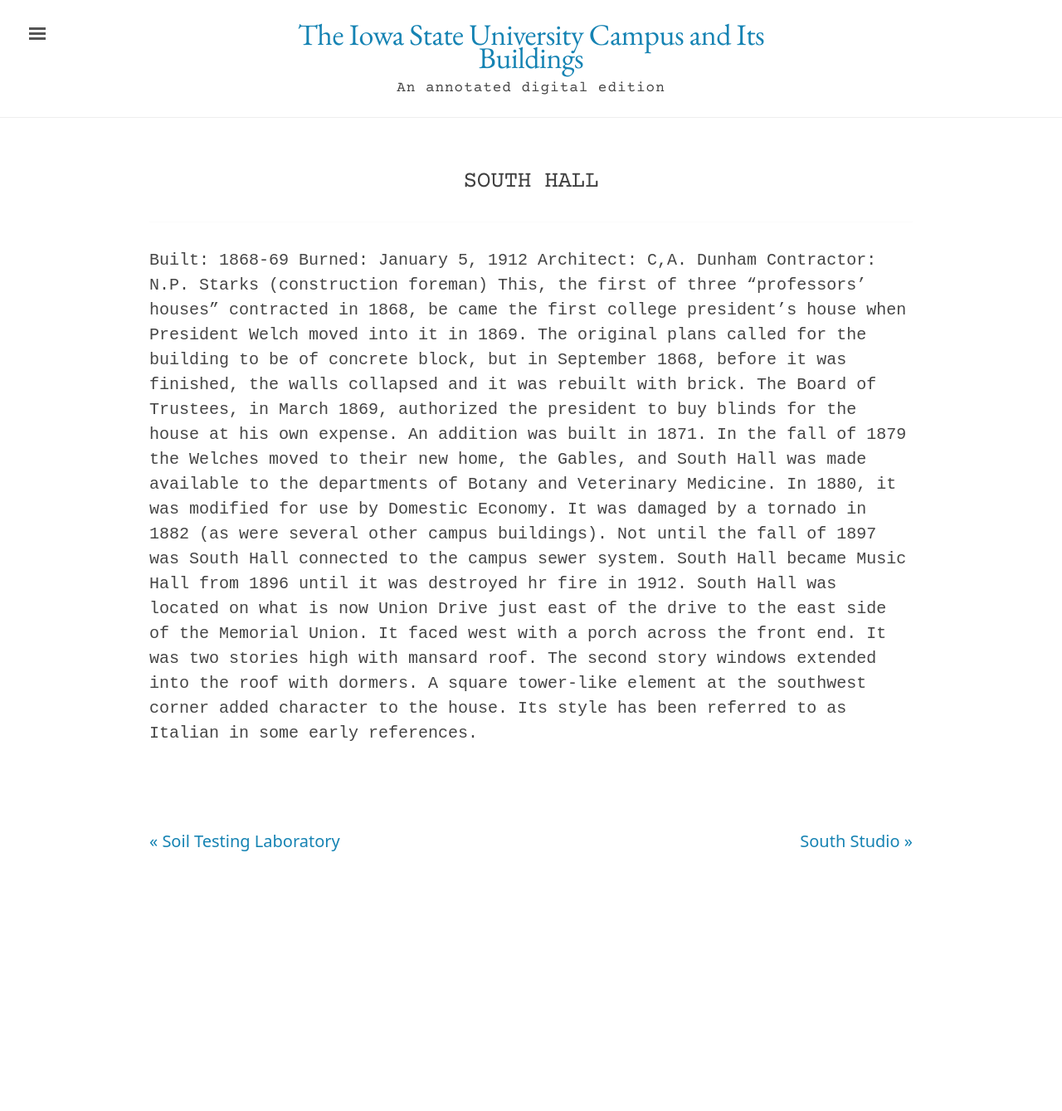
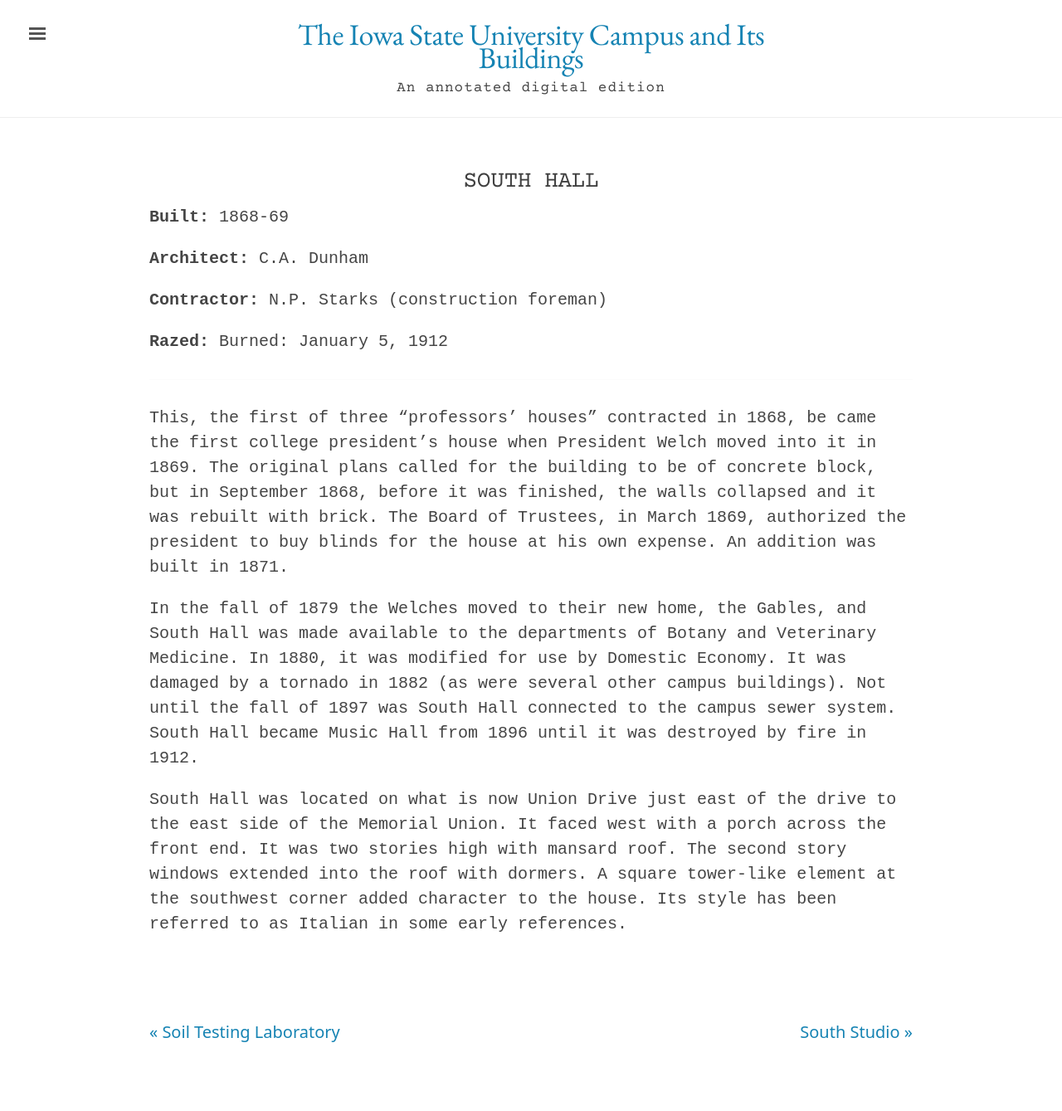
Before and after one commit to emanderson811/day-edition, a Jekyll site: the page built from _texts/buildings/201day-south-hall.md, in a window 1280 px wide. Shown: the whole page at 83% size. Built offline with Jekyll 4.4.1, drawn with Linux system fonts in a browser that asks for light colours; before the commit the page ends 1109 px from its top, so only the background shows below that; some of the changed lines change nothing that is shown.

Commit message:
Update 201day-south-hall.md

```diff
--- a/_texts/buildings/201day-south-hall.md
+++ b/_texts/buildings/201day-south-hall.md
@@ -2,11 +2,11 @@
 layout: building
 title: "South Hall"
 alternative_name:
-built:
+built: "1868-69"
 addition:
-architect:
-contractor:
-razed:
+architect: "C.A. Dunham"
+contractor: "N.P. Starks (construction foreman)"
+razed: "Burned: January 5, 1912"
 author:
 rights: Public Domain
 source: Iowa State University Library, University Archives
@@ -14,12 +14,8 @@
 ---
 ---
 
-Built: 1868-69 Burned: January 5, 1912 Architect: C,A. Dunham Contractor: N.P. Starks (construction foreman)
-This, the first of three "professors' houses" contracted in 1868, be came the first college president's house when President Welch moved
-into it in 1869.   The original plans called for the building to be of concrete block, but in September 1868, before it was finished, the walls collapsed and it was rebuilt with brick. The Board of Trustees, in March 1869, authorized the president to buy blinds for the house at his
-own expense. An addition was built in 1871.
-In the fall of 1879 the Welches moved to their new home, the Gables, and South Hall was made available to the departments of Botany and Veterinary Medicine. In 1880, it was modified for use by Domestic Economy. It was damaged by a tornado in 1882 (as were several other
-campus buildings). Not until the fall of 1897 was South Hall connected
-to the campus sewer system. South Hall became Music Hall from 1896
-until it was destroyed hr fire in 1912.
+This, the first of three "professors' houses" contracted in 1868, be came the first college president's house when President Welch moved into it in 1869. The original plans called for the building to be of concrete block, but in September 1868, before it was finished, the walls collapsed and it was rebuilt with brick. The Board of Trustees, in March 1869, authorized the president to buy blinds for the house at his own expense. An addition was built in 1871.
+
+In the fall of 1879 the Welches moved to their new home, the Gables, and South Hall was made available to the departments of Botany and Veterinary Medicine. In 1880, it was modified for use by Domestic Economy. It was damaged by a tornado in 1882 (as were several other campus buildings). Not until the fall of 1897 was South Hall connected to the campus sewer system. South Hall became Music Hall from 1896 until it was destroyed by fire in 1912.
+
 South Hall was located on what is now Union Drive just east of the drive to the east side of the Memorial Union. It faced west with a porch across the front end. It was two stories high with mansard roof. The second story windows extended into the roof with dormers. A square tower-like element at the southwest corner added character to the house. Its style has been referred to as Italian in some early references.
```
